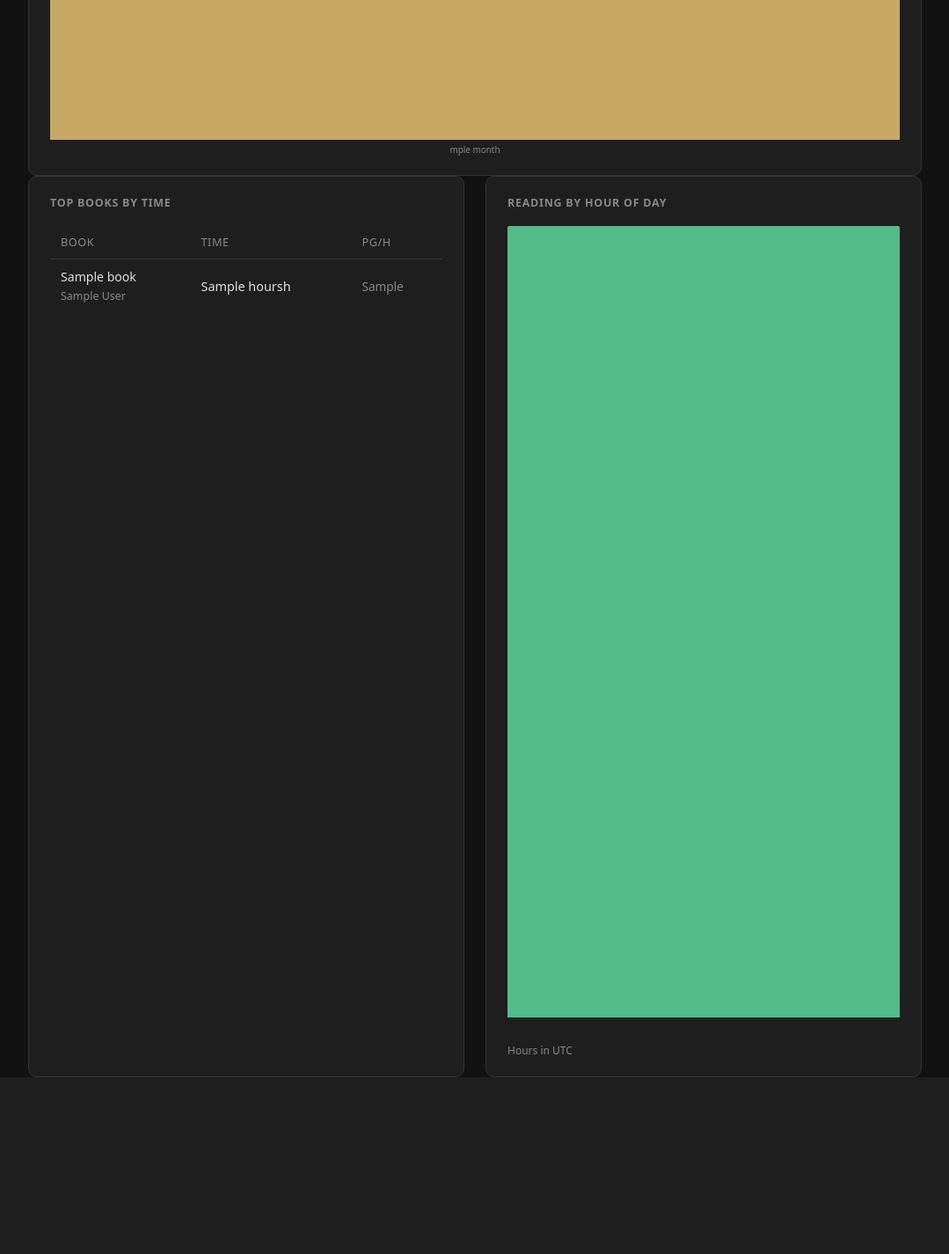
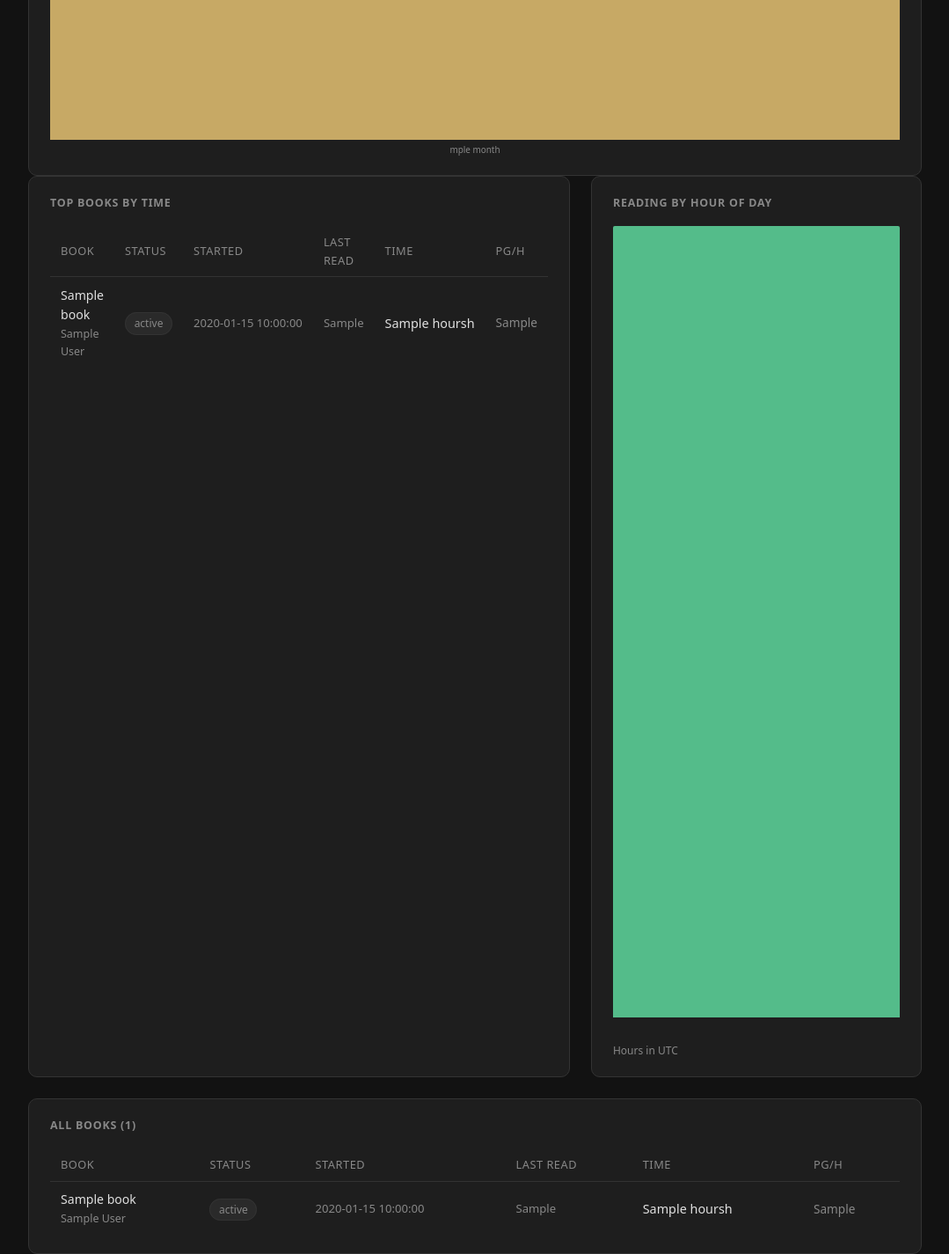
Before and after one commit to nefelodamon/KoServer, a FastAPI app: template koserver/app/services/kostats/templates/user_stats.html in a window 1280 px wide. Shown: the part 2149-3575 px from the top of the page at 88% size, without its empty margins (200-1279 px from the left). Before the commit the page ends 3374 px from the top, so only its background shows below. Run offline with FastAPI, Linux system fonts and the light colour scheme; the template is opened without the code that fills it: most values are stand-ins (such as "Sample title", 1, 10 or a date in 2020); parts of the project's set-up code (start-up, migrations or seed data) failed here and were passed over.

Commit message:
Add Started/Last read/Status to book tables, add all-books table (0.1.55)
Co-Authored-By: Claude Sonnet 4.6 <noreply@anthropic.com>

```diff
--- a/koserver/app/services/kostats/templates/user_stats.html
+++ b/koserver/app/services/kostats/templates/user_stats.html
@@ -94,6 +94,9 @@
       <thead>
         <tr>
           <th>Book</th>
+          <th>Status</th>
+          <th>Started</th>
+          <th>Last read</th>
           <th>Time</th>
           <th>pg/h</th>
         </tr>
@@ -105,6 +108,9 @@
             <div style="font-weight:500; font-size:0.88rem">{{ b.title }}</div>
             {% if b.authors %}<div style="font-size:0.78rem; color:var(--text-muted)">{{ b.authors }}</div>{% endif %}
           </td>
+          <td><span class="meta-badge">{{ b.status }}</span></td>
+          <td style="white-space:nowrap; color:var(--text-muted); font-size:0.82rem">{{ b.started }}</td>
+          <td style="white-space:nowrap; color:var(--text-muted); font-size:0.82rem">{{ b.last_read }}</td>
           <td style="white-space:nowrap">{{ b.hours }}h</td>
           <td style="color:var(--text-muted); font-size:0.85rem">{{ b.pages_per_hour }}</td>
         </tr>
@@ -132,4 +138,40 @@
   </div>
 
 </div>
+
+{# ── All books ── #}
+<div class="panel" style="margin-top:1.5rem">
+  <div class="panel-title">All books ({{ stats.all_books | length }})</div>
+  {% if stats.all_books %}
+  <table class="recycle-table">
+    <thead>
+      <tr>
+        <th>Book</th>
+        <th>Status</th>
+        <th>Started</th>
+        <th>Last read</th>
+        <th>Time</th>
+        <th>pg/h</th>
+      </tr>
+    </thead>
+    <tbody>
+    {% for b in stats.all_books %}
+      <tr>
+        <td>
+          <div style="font-weight:500; font-size:0.88rem">{{ b.title }}</div>
+          {% if b.authors %}<div style="font-size:0.78rem; color:var(--text-muted)">{{ b.authors }}</div>{% endif %}
+        </td>
+        <td><span class="meta-badge">{{ b.status }}</span></td>
+        <td style="white-space:nowrap; color:var(--text-muted); font-size:0.82rem">{{ b.started }}</td>
+        <td style="white-space:nowrap; color:var(--text-muted); font-size:0.82rem">{{ b.last_read }}</td>
+        <td style="white-space:nowrap">{{ b.hours }}h</td>
+        <td style="color:var(--text-muted); font-size:0.85rem">{{ b.pages_per_hour }}</td>
+      </tr>
+    {% endfor %}
+    </tbody>
+  </table>
+  {% else %}
+  <p class="empty-note">No data yet.</p>
+  {% endif %}
+</div>
 {% endblock %}
--- a/koserver/config.yaml
+++ b/koserver/config.yaml
@@ -1,5 +1,5 @@
 name: KoServer
-version: "0.1.54"
+version: "0.1.55"
 slug: koserver
 description: Host for various services including KoCharacters (KOReader character viewer)
 url: https://github.com/nefelodamon/KoServer
```
Also changed, not shown: koserver/app/services/kostats/stats_reader.py (+34 -12 lines).
